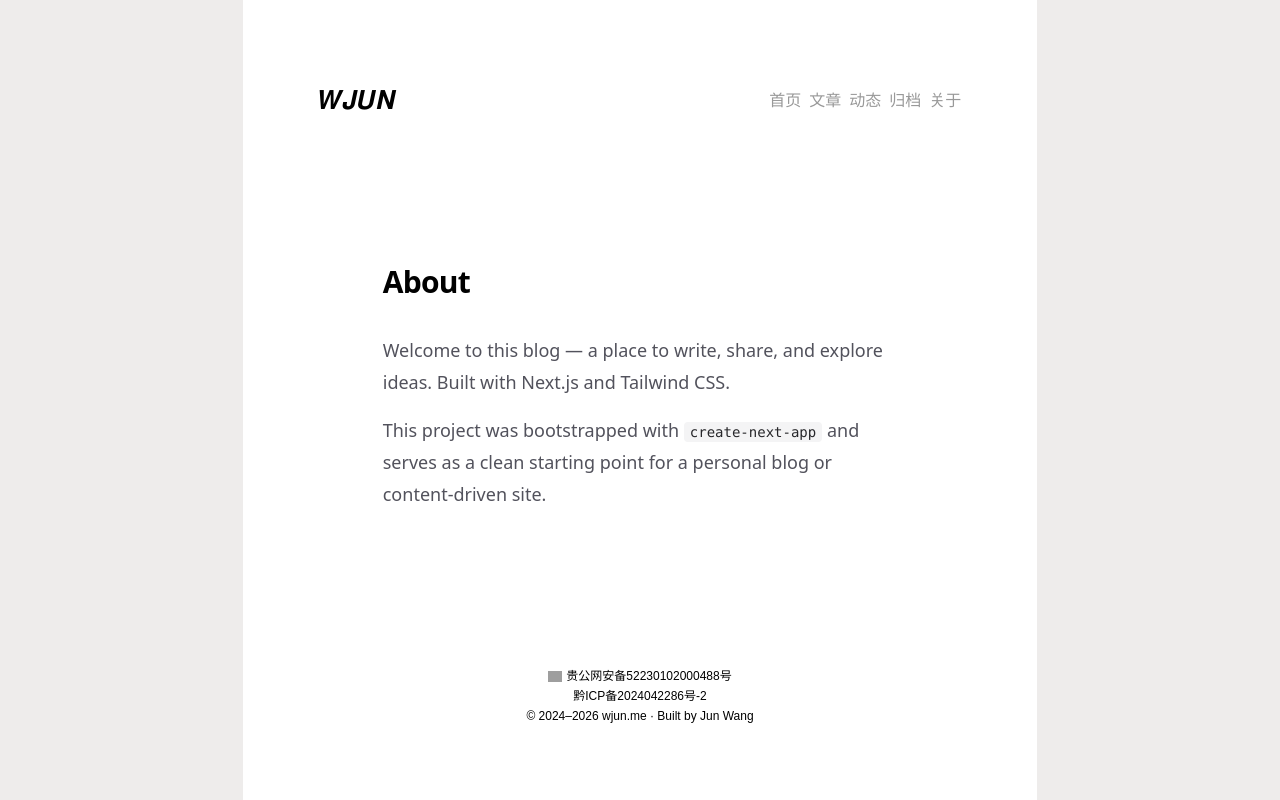
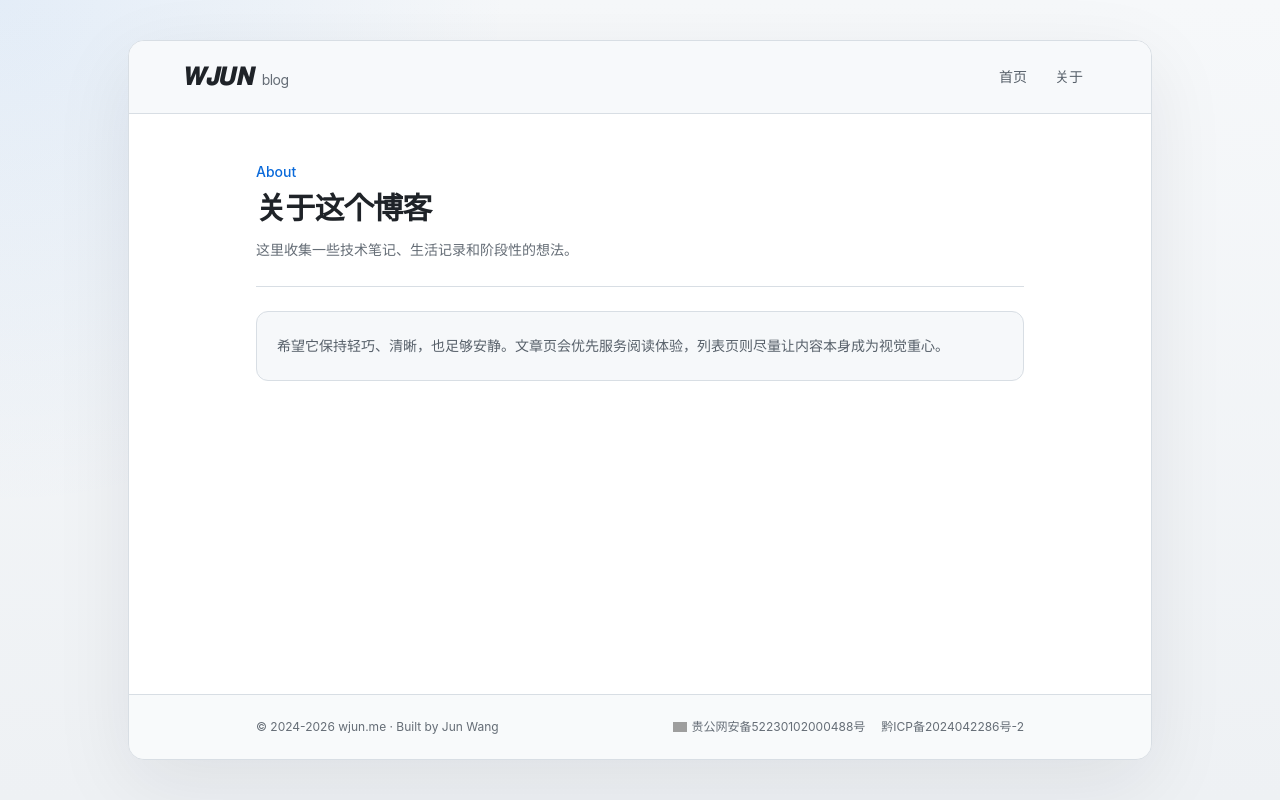
Before and after one commit to wjunex/react-blog, a Next.js app: page /about in a window 1280 px wide. Built offline with nearby package versions, Linux system fonts and the light colour scheme; grey boxes are pictures that could not be loaded.

Commit message:
style: 样式生成

```diff
--- a/src/api/types.ts
+++ b/src/api/types.ts
@@ -29,8 +29,12 @@ export interface BlogListQueryParams {
 }
 
 export interface BlogItem {
-  id: number;
+  id: number | string;
   title: string;
   summary: string;
   content: string;
+  categoryName?: string;
+  createdTime?: string;
+  textCount?: number;
+  views?: number;
 }
--- a/src/app/about/page.tsx
+++ b/src/app/about/page.tsx
@@ -7,27 +7,21 @@ export const metadata: Metadata = {
 
 export default function AboutPage() {
   return (
-    <div className="flex flex-col flex-1 items-center justify-center bg-zinc-50 font-sans dark:bg-black">
-      <main className="flex flex-1 w-full max-w-3xl flex-col items-center gap-8 py-32 px-16 bg-white dark:bg-black sm:items-start">
-        <h1 className="text-3xl font-semibold leading-10 tracking-tight text-black dark:text-zinc-50">
-          About
+    <section className="space-y-6">
+      <div className="border-b border-[#d8dee4] pb-6">
+        <p className="text-sm font-medium text-[#0969da]">About</p>
+        <h1 className="mt-2 text-3xl font-semibold tracking-tight text-[#1f2328]">
+          关于这个博客
         </h1>
-
-        <div className="flex flex-col gap-4 text-lg leading-8 text-zinc-600 dark:text-zinc-400">
-          <p>
-            Welcome to this blog — a place to write, share, and explore ideas.
-            Built with Next.js and Tailwind CSS.
-          </p>
-          <p>
-            This project was bootstrapped with{" "}
-            <code className="rounded bg-zinc-100 px-1.5 py-0.5 text-sm font-mono text-zinc-800 dark:bg-zinc-800 dark:text-zinc-200">
-              create-next-app
-            </code>{" "}
-            and serves as a clean starting point for a personal blog or
-            content-driven site.
-          </p>
-        </div>
-      </main>
-    </div>
+        <p className="mt-3 max-w-2xl text-sm leading-6 text-[#656d76]">
+          这里收集一些技术笔记、生活记录和阶段性的想法。
+        </p>
+      </div>
+      <div className="rounded-xl border border-[#d8dee4] bg-[#f6f8fa] p-5 text-sm leading-7 text-[#57606a]">
+        <p>
+          希望它保持轻巧、清晰，也足够安静。文章页会优先服务阅读体验，列表页则尽量让内容本身成为视觉重心。
+        </p>
+      </div>
+    </section>
   );
 }
--- a/src/app/not-found.tsx
+++ b/src/app/not-found.tsx
@@ -1,13 +1,20 @@
 import Link from "next/link";
+
 export default function NotFound() {
   return (
-    <div className="flex flex-col items-center justify-center ">
-      <h1 className="text-2xl font-bold">404</h1>
-      <p className="mt-4 text-xl">抱歉，您访问的页面不存在</p>
-      <Link href={"/"}>
-        <button className="mt-6 px-4 py-2  text-black rounded ">
-          返回首页
-        </button>
+    <div className="flex min-h-[420px] flex-col items-center justify-center text-center">
+      <p className="text-sm font-medium text-[#0969da]">404</p>
+      <h1 className="mt-2 text-3xl font-semibold tracking-tight text-[#1f2328]">
+        页面不存在
+      </h1>
+      <p className="mt-3 text-sm text-[#656d76]">
+        这个地址可能已经移动，或者暂时没有公开。
+      </p>
+      <Link
+        href="/"
+        className="mt-6 rounded-md border border-[#d0d7de] bg-[#f6f8fa] px-4 py-2 text-sm font-medium text-[#1f2328] transition-colors hover:bg-white hover:text-[#0969da]"
+      >
+        返回首页
       </Link>
     </div>
   );
--- a/src/assets/styles/globals.css
+++ b/src/assets/styles/globals.css
@@ -1,27 +1,10 @@
 @import "tailwindcss";
-
-/* @font-face {
-  font-family: "GuanKiapTsingKhai";
-  src: url("/fonts/GuanKiapTsingKhai.woff2") format("woff2");
-  font-weight: normal;
-  font-style: normal;
-  font-display: swap;
-} */
 
 * {
   box-sizing: border-box;
 }
 
-html {
-  font-size: 16px;
-}
-
-body {
-  background: #eeeceb;
-  font-family: "GuanKiapTsingKhai", sans-serif;
-}
-
-.mdx-content {
+:root {
   color: #1f2328;
   font-family:
     -apple-system, BlinkMacSystemFont, "Segoe UI", "Noto Sans", Helvetica,
@@ -29,6 +12,25 @@ body {
   font-size: 16px;
   line-height: 1.65;
   overflow-wrap: anywhere;
+}
+
+body {
+  background:
+    radial-gradient(circle at top left, rgba(9, 105, 218, 0.08), transparent 32rem),
+    linear-gradient(180deg, #f6f8fa 0%, #eef1f4 100%);
+  min-height: 100vh;
+}
+
+::selection {
+  background: rgba(9, 105, 218, 0.16);
+}
+
+a {
+  text-underline-offset: 0.2em;
+}
+
+.mdx-content {
+  font-size: 16px;
 }
 
 .mdx-content > * + * {
--- a/src/components/List/List.tsx
+++ b/src/components/List/List.tsx
@@ -3,14 +3,25 @@ import ListItem from "./ListItem";
 
 export default async function List() {
   const { records } = await getBlogList({
-    pageSize: 20,
+    pageSize: 1000,
   });
 
   return (
-    <>
+    <section className="space-y-6">
+      <div className="border-b border-[#d8dee4] pb-6">
+        <p className="text-sm font-medium text-[#0969da]">Latest Posts</p>
+        <h1 className="mt-2 text-3xl font-semibold tracking-tight text-[#1f2328]">
+          文章
+        </h1>
+        <p className="mt-3 max-w-2xl text-sm leading-6 text-[#656d76]">
+          记录技术、生活和一些阶段性的想法。
+        </p>
+      </div>
+      <div className="divide-y divide-[#d8dee4]">
       {records.map((item) => {
         return <ListItem key={item.id} item={item} />;
       })}
-    </>
+      </div>
+    </section>
   );
 }
--- a/src/components/List/ListItem.tsx
+++ b/src/components/List/ListItem.tsx
@@ -1,10 +1,59 @@
 import { BlogItem } from "@/api/types";
 import Link from "next/link";
 
-export default async function ListItem({ item }: { item: BlogItem }) {
+function formatDate(value?: string) {
+  if (!value) {
+    return null;
+  }
+
+  const date = new Date(value.replace(" ", "T"));
+
+  if (Number.isNaN(date.getTime())) {
+    return value;
+  }
+
+  return new Intl.DateTimeFormat("zh-CN", {
+    year: "numeric",
+    month: "short",
+    day: "numeric",
+  }).format(date);
+}
+
+export default function ListItem({ item }: { item: BlogItem }) {
+  const date = formatDate(item.createdTime);
+  const href = `/blog/${item.id}`;
+
   return (
-    <div>
-      <Link href={`/blog/${item.id}`}>{item.title}</Link>
-    </div>
+    <article className="group py-6 first:pt-0 last:pb-0">
+      <div className="flex flex-wrap items-center gap-x-3 gap-y-2 text-xs text-[#656d76]">
+        {date ? <time dateTime={item.createdTime}>{date}</time> : null}
+        {item.categoryName ? (
+          <span className="rounded-full border border-[#d0d7de] bg-[#f6f8fa] px-2 py-0.5 text-[#57606a]">
+            {item.categoryName}
+          </span>
+        ) : null}
+        {item.textCount ? <span>{item.textCount} 字</span> : null}
+        {item.views ? <span>{item.views} 阅读</span> : null}
+      </div>
+      <h2 className="mt-3 text-xl font-semibold leading-snug tracking-tight text-[#1f2328]">
+        <Link
+          href={href}
+          className="transition-colors group-hover:text-[#0969da]"
+        >
+          {item.title}
+        </Link>
+      </h2>
+      {item.summary ? (
+        <p className="mt-3 line-clamp-3 text-sm leading-7 text-[#57606a]">
+          {item.summary}
+        </p>
+      ) : null}
+      <Link
+        href={href}
+        className="mt-4 inline-flex text-sm font-medium text-[#0969da] transition-colors hover:text-[#0550ae]"
+      >
+        阅读全文
+      </Link>
+    </article>
   );
 }
--- a/src/layout/Layout.tsx
+++ b/src/layout/Layout.tsx
@@ -3,18 +3,14 @@ import Footer from "./components/Footer";
 
 export default function Layout({ children }: { children: React.ReactNode }) {
   return (
-    <>
-      <div className="">
-        <div className="min-h-screen items-center flex flex-col mx-auto bg-white md:p-[20mm] max-w-[210mm]">
-          <div className="flex-1 w-full flex gap-2">
-            <div className="flex-1 flex flex-col gap-2 overflow-hidden">
-              <NavBar />
-              <div className="flex-1">{children}</div>
-              <Footer />
-            </div>
-          </div>
-        </div>
+    <div className="min-h-screen px-4 py-5 sm:px-6 lg:py-10">
+      <div className="mx-auto flex min-h-[calc(100vh-40px)] w-full max-w-5xl flex-col overflow-hidden rounded-2xl border border-[#d8dee4] bg-white shadow-[0_24px_80px_rgba(27,31,36,0.08)] lg:min-h-[calc(100vh-80px)]">
+        <NavBar />
+        <main className="flex-1 px-5 py-8 sm:px-8 lg:px-14 lg:py-12">
+          <div className="mx-auto w-full max-w-3xl">{children}</div>
+        </main>
+        <Footer />
       </div>
-    </>
+    </div>
   );
 }
--- a/src/layout/components/Footer.tsx
+++ b/src/layout/components/Footer.tsx
@@ -2,13 +2,15 @@ import Image from "next/image";
 
 export default function Footer() {
   return (
-    <footer className="card flex-col flex items-center justify-center gap-1 text-xs">
-      <div className="flex items-center gap-1">
+    <footer className="border-t border-[#d8dee4] bg-[#f6f8fa]/70 px-5 py-6 text-xs text-[#656d76] sm:px-8 lg:px-14">
+      <div className="mx-auto flex max-w-3xl flex-col gap-2 sm:flex-row sm:flex-wrap sm:items-center sm:justify-between">
+        <span>© 2024-2026 wjun.me · Built by Jun Wang</span>
+        <div className="flex flex-col gap-2 sm:flex-row sm:items-center sm:gap-4">
           <a
             href="https://beian.mps.gov.cn/#/query/webSearch?code=52230102000488"
             target="_blank"
             rel="noopener noreferrer"
-          className="flex items-center gap-1"
+            className="inline-flex items-center gap-1 transition-colors hover:text-[#0969da]"
           >
             <Image
               src="https://img.wjun.me/upload-1747114767780-1336.png"
@@ -16,20 +18,18 @@ export default function Footer() {
               height={14}
               alt="beian"
             />
-
             <span>贵公网安备52230102000488号</span>
           </a>
-      </div>
-
           <a
             href="https://beian.miit.gov.cn/"
             target="_blank"
             rel="noopener noreferrer"
+            className="transition-colors hover:text-[#0969da]"
           >
             黔ICP备2024042286号-2
           </a>
-
-      <span>© 2024–2026 wjun.me · Built by Jun Wang</span>
+        </div>
+      </div>
     </footer>
   );
 }
--- a/src/layout/components/NavBar.tsx
+++ b/src/layout/components/NavBar.tsx
@@ -3,32 +3,35 @@ import Link from "next/link";
 export default function NavBar() {
   const list = [
     { title: "首页", path: "/" },
-    { title: "文章", path: "/list" },
-    { title: "动态", path: "/moments" },
-    { title: "归档", path: "/archives" },
     { title: "关于", path: "/about" },
   ];
 
   return (
-    <header className="h-12.5  py-0! flex items-center ">
-      <div className="text-[26px] select-none cursor-pointer mr-4 flex-1">
-        <Link href={"/"}>
-          <div>𝑾𝑱𝑼𝑵</div>
+    <header className="flex items-center border-b border-[#d8dee4] bg-[#f6f8fa]/80 px-5 py-4 backdrop-blur sm:px-8 lg:px-14">
+      <div className="mr-4 flex-1 select-none">
+        <Link
+          href="/"
+          className="inline-flex items-baseline gap-2 text-[24px] font-semibold tracking-tight text-[#1f2328] transition-colors hover:text-[#0969da]"
+        >
+          <span>𝑾𝑱𝑼𝑵</span>
+          <span className="hidden text-sm font-normal text-[#656d76] sm:inline">
+            blog
+          </span>
         </Link>
       </div>
-      <div className="flex items-center gap-2">
-        {list.map((item, index) => {
+      <nav className="flex items-center gap-1" aria-label="Primary">
+        {list.map((item) => {
           return (
             <Link
-              key={index}
-              className="cursor-pointer select-none text-[#999] transition-all duration-300"
+              key={item.path}
+              className="rounded-md px-3 py-2 text-sm font-medium text-[#57606a] transition-colors hover:bg-white hover:text-[#0969da]"
               href={item.path}
             >
               {item.title}
             </Link>
           );
         })}
-      </div>
+      </nav>
     </header>
   );
 }
```
Also changed, not shown: src/app/blog/[id]/page.tsx (+41 -2 lines), public/fonts/GuanKiapTsingKhai.woff2 (deleted). Lines whose indentation alone changed are shown as unchanged.
